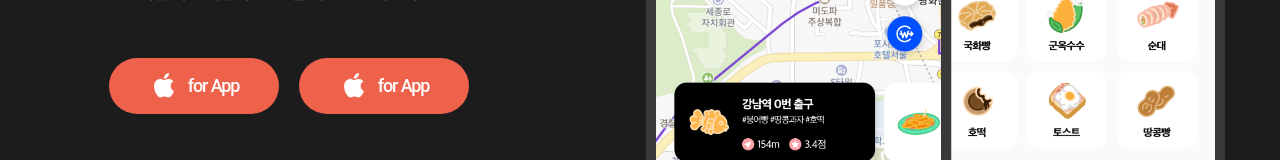
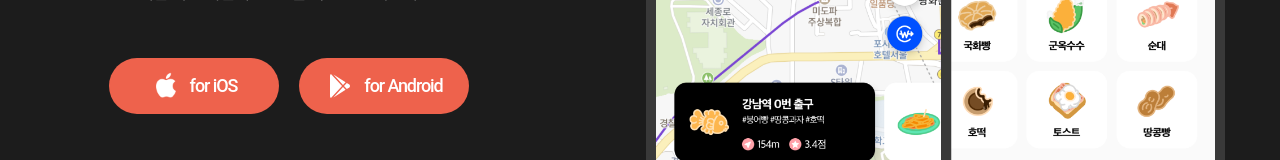
Before and after one commit to 3dollar-in-my-pocket/3dollars-in-my-pocket-intro, a React (Create React App) app: page /contact in a window 1280 px wide. Shown: the part 522-682 px from the top of the page. Built offline with nearby package versions, Linux system fonts and the light colour scheme.

Commit message:
Android download 버튼 추가

```diff
--- a/src/components/Download/DownloadButton.jsx
+++ b/src/components/Download/DownloadButton.jsx
@@ -1,16 +1,15 @@
 import React from "react";
 import { DownloadButtonStyled } from "./Download.styles";
-import AppleIcon from "../../assets/icons/icon_apple.png";
 
-const DownloadButton = () => {
+const DownloadButton = ({ sort, description, icon, link }) => {
   return (
     <DownloadButtonStyled
-      href="https://apps.apple.com/kr/app/%EA%B0%80%EC%8A%B4%EC%86%8D3%EC%B2%9C%EC%9B%90-%EB%82%98%EC%99%80-%EA%B0%80%EA%B9%8C%EC%9A%B4-%EB%B6%95%EC%96%B4%EB%B9%B5/id1496099467"
+      href={link}
       target="_blank"
       className="download_button"
     >
-      <img src={AppleIcon} alt="apple logo" />
-      <span>for App</span>
+      <img src={icon} alt={description} />
+      <span>for {sort}</span>
     </DownloadButtonStyled>
   );
 };
--- a/src/components/Download/DownloadButtons.jsx
+++ b/src/components/Download/DownloadButtons.jsx
@@ -1,12 +1,24 @@
 import React from "react";
 import { DownloadButtonStyled } from "./Download.styles";
 import DownloadButton from "./DownloadButton";
+import AppleIcon from "../../assets/icons/icon_apple.png";
+import GooglePlayIcon from "../../assets/icons/icon_google_play.svg";
 
 const DownloadButtons = () => {
   return (
     <DownloadButtonStyled.Container>
-      <DownloadButton />
-      <DownloadButton />
+      <DownloadButton
+        sort="iOS"
+        icon={AppleIcon}
+        description="apple icon"
+        link="https://apps.apple.com/kr/app/%EA%B0%80%EC%8A%B4%EC%86%8D3%EC%B2%9C%EC%9B%90-%EB%82%98%EC%99%80-%EA%B0%80%EA%B9%8C%EC%9A%B4-%EB%B6%95%EC%96%B4%EB%B9%B5/id1496099467"
+      />
+      <DownloadButton
+        sort="Android"
+        icon={GooglePlayIcon}
+        description="google play store icon"
+        link="https://play.google.com/store/apps/details?id=com.zion830.threedollars"
+      />
     </DownloadButtonStyled.Container>
   );
 };
```
Also changed, not shown: src/assets/icons/icon_google_play.svg (added).
